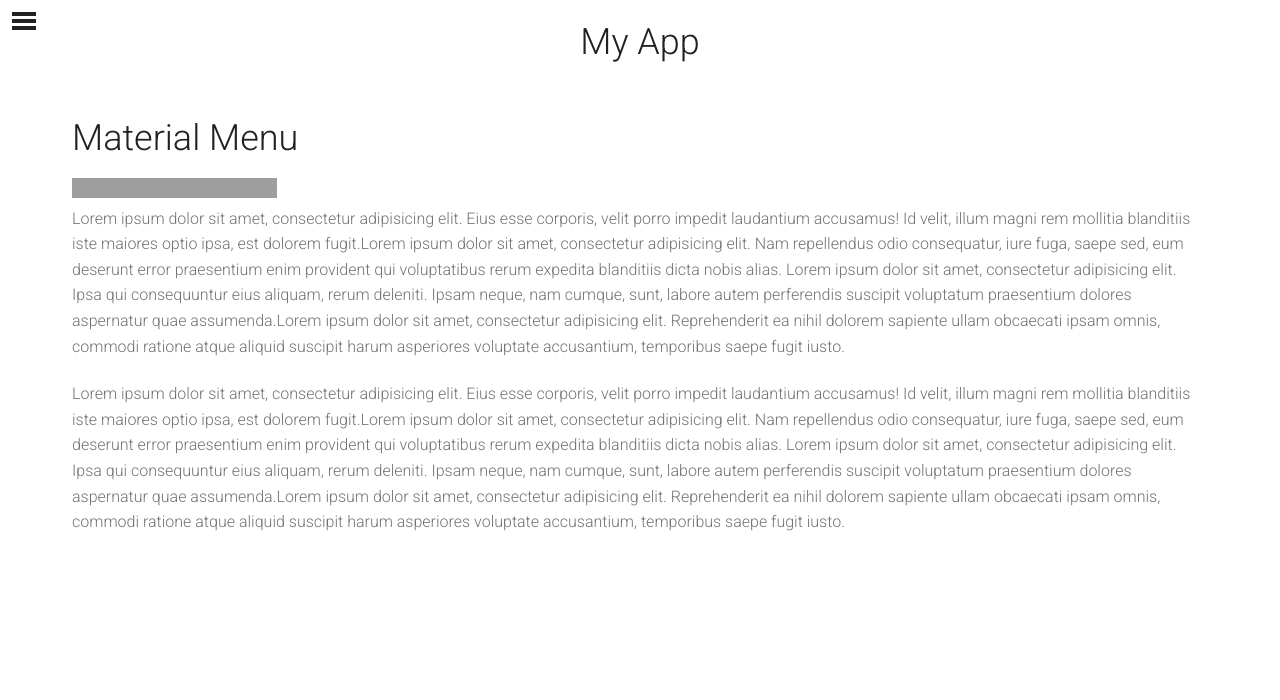
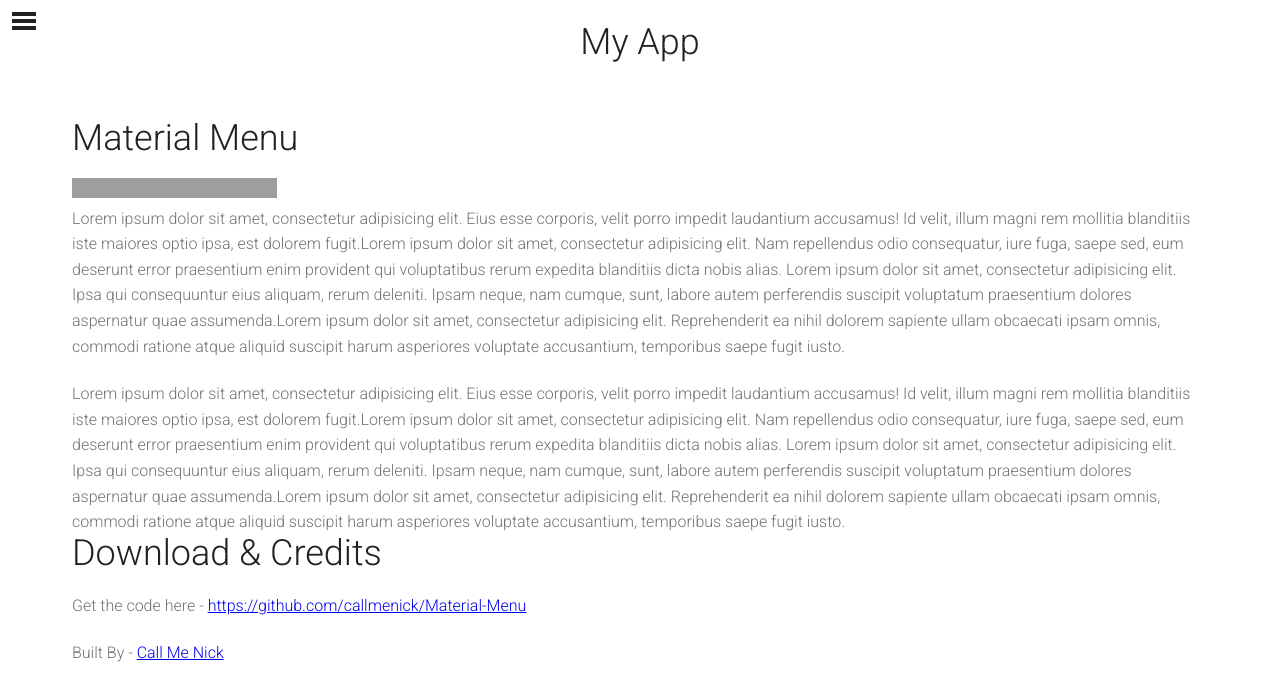
Before and after one commit to callmenick/Material-Menu, a website: page index.html in a window 1280 px wide. Drawn offline with Linux system fonts and the light colour scheme; grey boxes are pictures that could not be loaded.

Commit message:
added credits

```diff
--- a/index.html
+++ b/index.html
@@ -24,10 +24,17 @@
     </header>
     <main>
       <div class="container">
-        <h1>Material Menu</h1>
-        <div id="github-icons"></div>
-        <p>Lorem ipsum dolor sit amet, consectetur adipisicing elit. Eius esse corporis, velit porro impedit laudantium accusamus! Id velit, illum magni rem mollitia blanditiis iste maiores optio ipsa, est dolorem fugit.Lorem ipsum dolor sit amet, consectetur adipisicing elit. Nam repellendus odio consequatur, iure fuga, saepe sed, eum deserunt error praesentium enim provident qui voluptatibus rerum expedita blanditiis dicta nobis alias. Lorem ipsum dolor sit amet, consectetur adipisicing elit. Ipsa qui consequuntur eius aliquam, rerum deleniti. Ipsam neque, nam cumque, sunt, labore autem perferendis suscipit voluptatum praesentium dolores aspernatur quae assumenda.Lorem ipsum dolor sit amet, consectetur adipisicing elit. Reprehenderit ea nihil dolorem sapiente ullam obcaecati ipsam omnis, commodi ratione atque aliquid suscipit harum asperiores voluptate accusantium, temporibus saepe fugit iusto.</p>
-        <p>Lorem ipsum dolor sit amet, consectetur adipisicing elit. Eius esse corporis, velit porro impedit laudantium accusamus! Id velit, illum magni rem mollitia blanditiis iste maiores optio ipsa, est dolorem fugit.Lorem ipsum dolor sit amet, consectetur adipisicing elit. Nam repellendus odio consequatur, iure fuga, saepe sed, eum deserunt error praesentium enim provident qui voluptatibus rerum expedita blanditiis dicta nobis alias. Lorem ipsum dolor sit amet, consectetur adipisicing elit. Ipsa qui consequuntur eius aliquam, rerum deleniti. Ipsam neque, nam cumque, sunt, labore autem perferendis suscipit voluptatum praesentium dolores aspernatur quae assumenda.Lorem ipsum dolor sit amet, consectetur adipisicing elit. Reprehenderit ea nihil dolorem sapiente ullam obcaecati ipsam omnis, commodi ratione atque aliquid suscipit harum asperiores voluptate accusantium, temporibus saepe fugit iusto.</p>
+        <section>
+          <h1>Material Menu</h1>
+          <div id="github-icons"></div>
+          <p>Lorem ipsum dolor sit amet, consectetur adipisicing elit. Eius esse corporis, velit porro impedit laudantium accusamus! Id velit, illum magni rem mollitia blanditiis iste maiores optio ipsa, est dolorem fugit.Lorem ipsum dolor sit amet, consectetur adipisicing elit. Nam repellendus odio consequatur, iure fuga, saepe sed, eum deserunt error praesentium enim provident qui voluptatibus rerum expedita blanditiis dicta nobis alias. Lorem ipsum dolor sit amet, consectetur adipisicing elit. Ipsa qui consequuntur eius aliquam, rerum deleniti. Ipsam neque, nam cumque, sunt, labore autem perferendis suscipit voluptatum praesentium dolores aspernatur quae assumenda.Lorem ipsum dolor sit amet, consectetur adipisicing elit. Reprehenderit ea nihil dolorem sapiente ullam obcaecati ipsam omnis, commodi ratione atque aliquid suscipit harum asperiores voluptate accusantium, temporibus saepe fugit iusto.</p>
+          <p>Lorem ipsum dolor sit amet, consectetur adipisicing elit. Eius esse corporis, velit porro impedit laudantium accusamus! Id velit, illum magni rem mollitia blanditiis iste maiores optio ipsa, est dolorem fugit.Lorem ipsum dolor sit amet, consectetur adipisicing elit. Nam repellendus odio consequatur, iure fuga, saepe sed, eum deserunt error praesentium enim provident qui voluptatibus rerum expedita blanditiis dicta nobis alias. Lorem ipsum dolor sit amet, consectetur adipisicing elit. Ipsa qui consequuntur eius aliquam, rerum deleniti. Ipsam neque, nam cumque, sunt, labore autem perferendis suscipit voluptatum praesentium dolores aspernatur quae assumenda.Lorem ipsum dolor sit amet, consectetur adipisicing elit. Reprehenderit ea nihil dolorem sapiente ullam obcaecati ipsam omnis, commodi ratione atque aliquid suscipit harum asperiores voluptate accusantium, temporibus saepe fugit iusto.</p>
+        </section>
+        <section>
+          <h1>Download &amp; Credits</h1>
+          <p>Get the code here - <a href="https://github.com/callmenick/Material-Menu">https://github.com/callmenick/Material-Menu</a></p>
+          <p>Built By - <a href="http://callmenick.com">Call Me Nick</a></p>
+        </section>
       </div>
     </main>
   </div><!-- /wrapper -->
```
